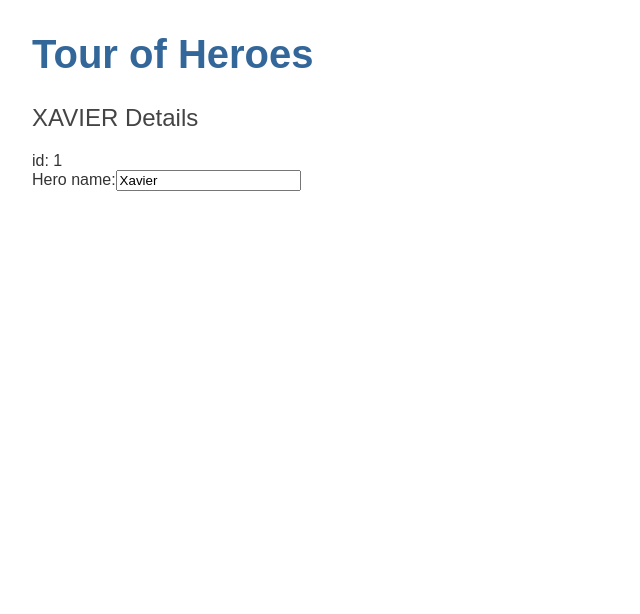
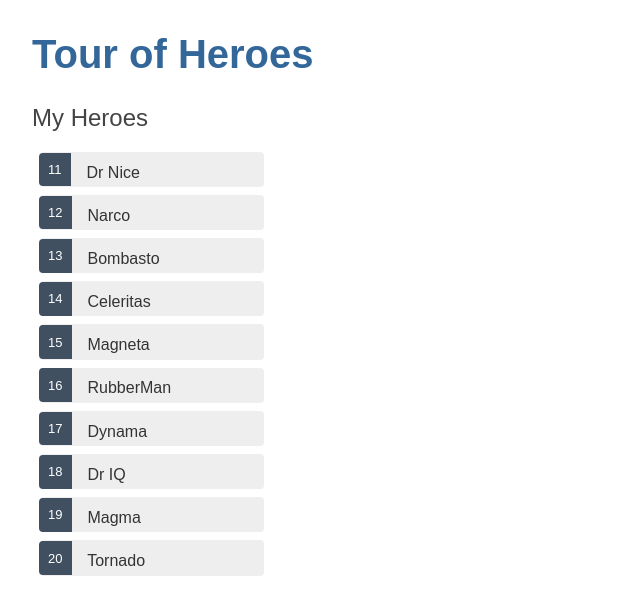
Before and after one commit to jawadzd/A-Tour-of-Heroes, an Angular app in the folder angular-tour-of-heroes/: page / in a window 1280 px wide. Shown: the top 614 px of the page, without its empty margins (0-640 px from the left). Built offline with nearby package versions, Linux system fonts and the light colour scheme.

Commit message:
creating the list of static heroes and adding the special css for the compnent

```diff
--- a/angular-tour-of-heroes/src/app/heroes/heroes.component.css
+++ b/angular-tour-of-heroes/src/app/heroes/heroes.component.css
@@ -0,0 +1,52 @@
+/* HeroesComponent's private CSS styles */
+.heroes {
+    margin: 0 0 2em 0;
+    list-style-type: none;
+    padding: 0;
+    width: 15em;
+  }
+  .heroes li {
+    cursor: pointer;
+    position: relative;
+    left: 0;
+    background-color: #EEE;
+    margin: .5em;
+    padding: .3em 0;
+    height: 1.6em;
+    border-radius: 4px;
+  }
+  .heroes li:hover {
+    color: #2c3a41;
+    background-color: #e6e6e6;
+    left: .1em;
+  }
+  .heroes li.selected {
+    background-color: black;
+    color: white;
+  }
+  .heroes li.selected:hover {
+    background-color: #505050;
+    color: white;
+  }
+  .heroes li.selected:active {
+    background-color: black;
+    color: white;
+  }
+  .heroes .badge {
+    display: inline-block;
+    font-size: small;
+    color: white;
+    padding: 0.8em 0.7em 0 0.7em;
+    background-color:#405061;
+    line-height: 1em;
+    position: relative;
+    left: -1px;
+    top: -4px;
+    height: 1.8em;
+    margin-right: .8em;
+    border-radius: 4px 0 0 4px;
+  }
+
+  input {
+    padding: .5rem;
+  }
--- a/angular-tour-of-heroes/src/app/heroes/heroes.component.html
+++ b/angular-tour-of-heroes/src/app/heroes/heroes.component.html
@@ -1,7 +1,6 @@
-<h2>{{hero.name | uppercase}} Details</h2>
-<div><span>id: </span>{{hero.id}}</div>
-<div>
-<label for="name">Hero name:</label>
-<input type="name" [(ngModel)]="hero.name" placeholder="name">
-
-</div>
+<h2>My Heroes</h2>
+<ul class="heroes">
+    <li *ngFor="let hero of heroes">
+        <span class="badge">{{hero.id}}</span>  {{hero.name}}
+    </li>
+</ul>
--- a/angular-tour-of-heroes/src/app/heroes/heroes.component.ts
+++ b/angular-tour-of-heroes/src/app/heroes/heroes.component.ts
@@ -1,5 +1,6 @@
 import { Component, OnInit } from '@angular/core';
 import { Hero } from './hero';
+import { HEROES } from '../mock-heroes';
 import { CommonModule } from '@angular/common';
 import { FormsModule } from '@angular/forms';
 
@@ -13,10 +14,7 @@
 })
 export class HeroesComponent implements OnInit{
 
-  hero: Hero = {
-    id: 1,
-    name: 'Xavier'
-  }
+  heroes = HEROES;
 
   constructor() { }
 
--- /dev/null
+++ b/angular-tour-of-heroes/src/app/mock-heroes.ts
@@ -0,0 +1,14 @@
+import { Hero } from './heroes/hero';
+
+export const HEROES: Hero[] = [
+  { id: 11, name: 'Dr Nice' },
+  { id: 12, name: 'Narco' },
+  { id: 13, name: 'Bombasto' },
+  { id: 14, name: 'Celeritas' },
+  { id: 15, name: 'Magneta' },
+  { id: 16, name: 'RubberMan' },
+  { id: 17, name: 'Dynama' },
+  { id: 18, name: 'Dr IQ' },
+  { id: 19, name: 'Magma' },
+  { id: 20, name: 'Tornado' }
+];
```
